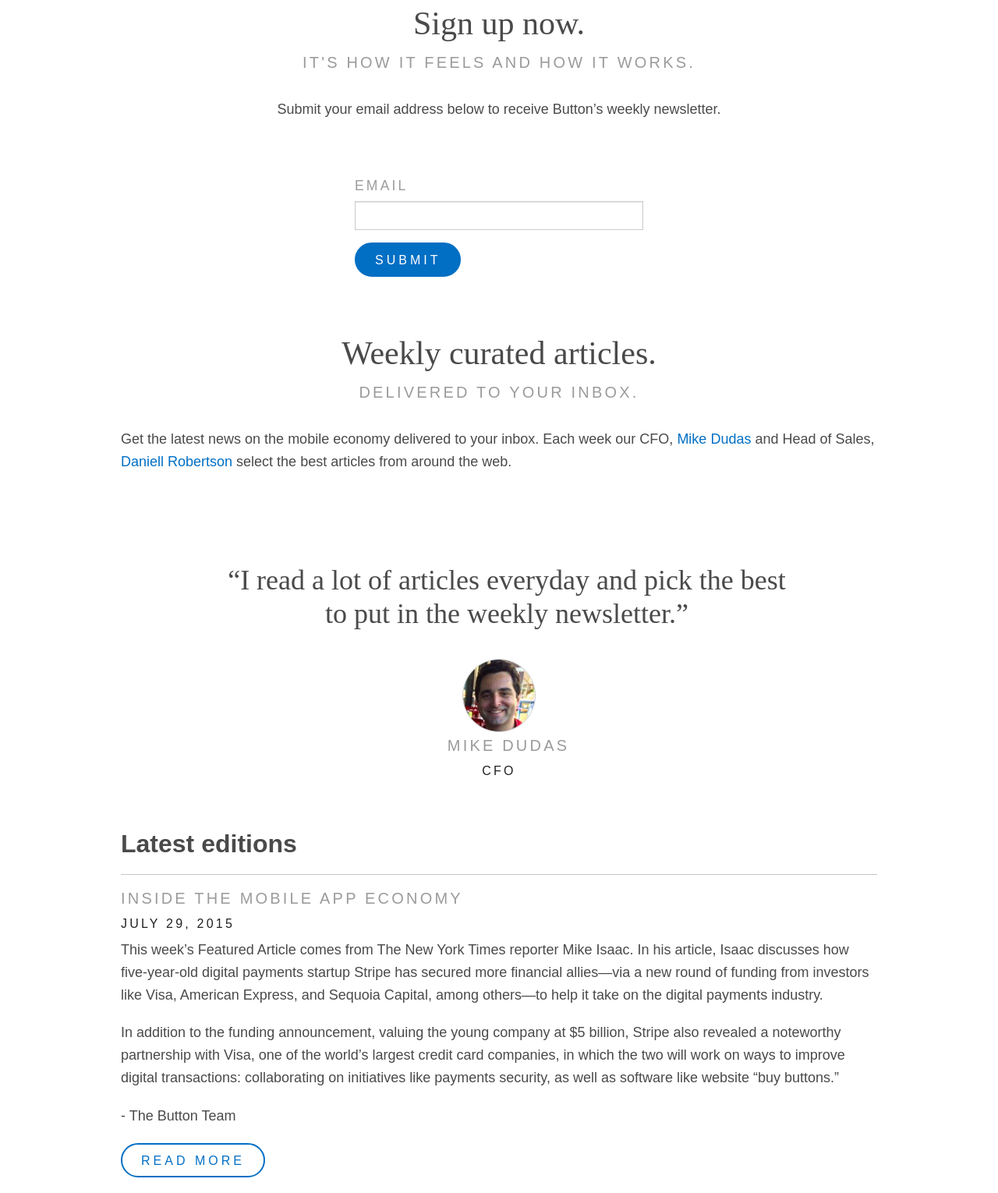
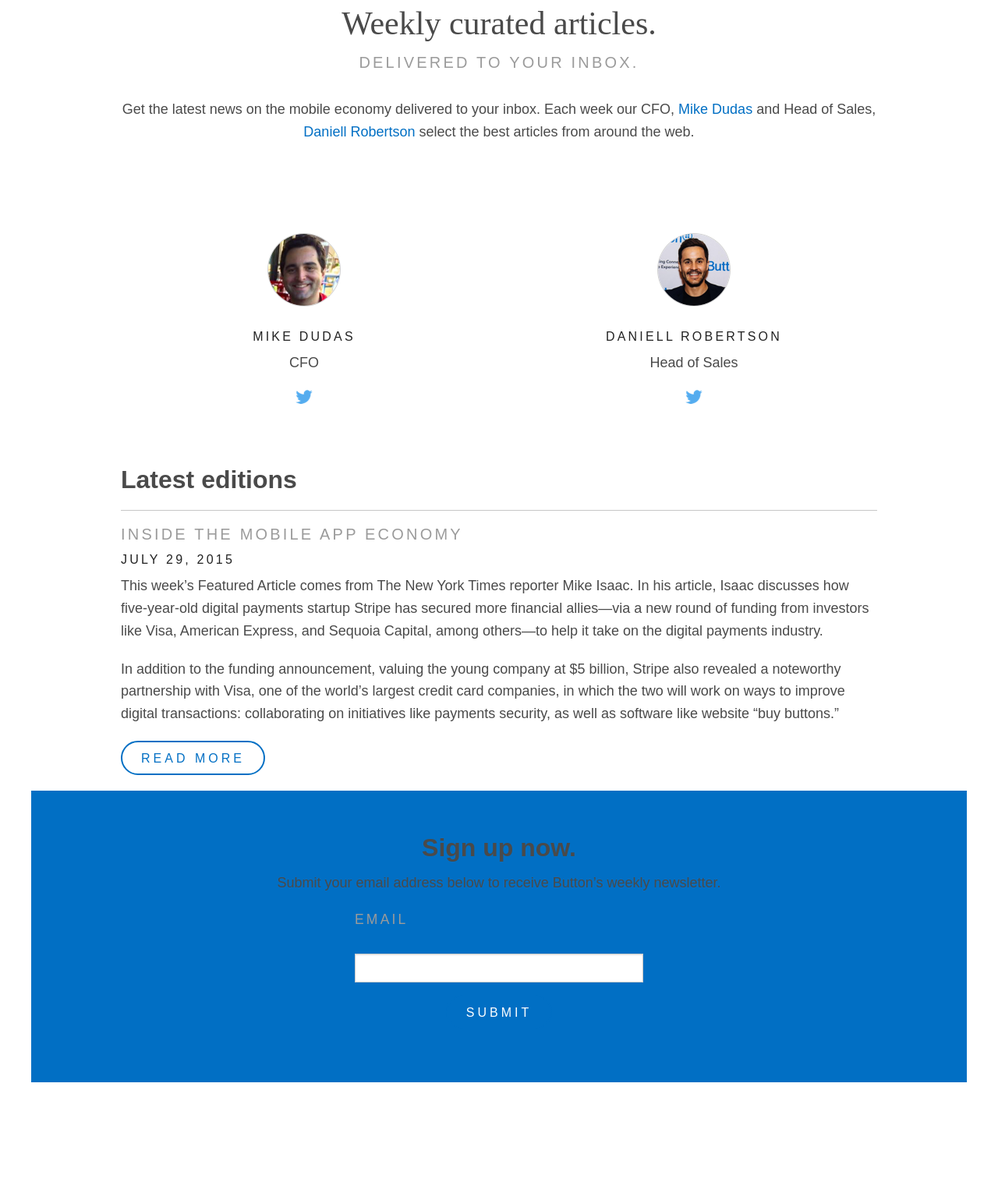
Before and after one commit to nellem23/v3-templates, a plain HTML site: page newsletter.html in a window 1280 px wide. Shown: the part 48-1578 px from the top of the page at 78% size. After the commit the page ends 1436 px from the top, so only its background shows below. Drawn offline with Linux system fonts and the light colour scheme.

Commit message:
Add styles

```diff
--- a/css/style.css
+++ b/css/style.css
@@ -219,3 +219,7 @@ label.error {
     margin-bottom: 1em;
     margin-top: 1em;
 }
+
+.button-blue-cta {
+    background-color: #016FC4;
+}
--- a/css/styleguide.css
+++ b/css/styleguide.css
@@ -15,7 +15,7 @@ img {
   user-drag: none;
 }
 
-.img-center {
+.object-center {
   display: block;
   margin-left: auto;
   margin-right: auto;
--- a/newsletter.html
+++ b/newsletter.html
@@ -13,31 +13,23 @@
     <body>
         <div class="row template-thirteen">
             <div class="small-12 medium-10 small-centered columns text-center">
-                <h2 class="text-center">Sign up now.</h2>
-                <h4 class="text-center">It's how it feels and how it works.</h4>
-                <p>Submit your email address below to receive Button’s weekly newsletter.</p>
-            </div>
-        </div>
-        <div class="row">
-            <div class="large-4 medium-6 small-centered columns">
-                <label for="email"><h4>Email</h4></label>
-                <input id="email" type="email" name="email" required>
-                <button class="button primary-button">Submit</button>
-            </div>
-        </div>
-        <div class="row template-thirteen">
-            <div class="small-12 medium-10 small-centered columns">
-              <h2 class="text-center">Weekly curated articles.</h2>
-              <h4 class="text-center">Delivered to your inbox.</h4>
+              <h2>Weekly curated articles.</h2>
+              <h4>Delivered to your inbox.</h4>
                 <p>Get the latest news on the mobile economy delivered to your inbox. Each week our CFO, <a href="https://twitter.com/mdudas" target="_blank">Mike Dudas</a> and Head of Sales, <a href="https://twitter.com/doubleldaniell" target="_blank">Daniell Robertson</a> select the best articles from around the web.</p>
             </div>
         </div>
-        <div class="row template-sixteen">
-            <div class="small-12 medium-8 small-centered end columns text-center">
-                <p class="quote">“I read a lot of articles everyday and pick the best to put in the weekly newsletter.”</p>
+        <div class="row template-six">
+            <div class="small-12 medium-5 medium-offset-1 columns text-center">
                 <img class="img-center" alt="Mike Dudas" src="img/img_dudas.png" />
-                <h4>Mike Dudas</h4>
-                <h5>CFO</h5>
+                <h5>Mike Dudas</h5>
+                <p>CFO</p>
+                <a href="https://twitter.com/mdudas" target="_blank"><img class="img-center" alt="Mike Dudas Twitter" src="img/ic_twitter.png" /></a>
+            </div>
+            <div class="small-12 medium-5 columns end text-center">
+                <img class="img-center" alt="Daniell Robertson" src="img/img_daniell.png" />
+                <h5>Daniell Robertson</h5>
+                <p>Head of Sales</p>
+                <a href="https://twitter.com/doubleldaniell" target="_blank"><img class="img-center" alt="Daniell Robertson Twitter" src="img/ic_twitter.png" /></a>
             </div>
         </div>
         <div class="row">
@@ -48,8 +40,18 @@
                     <h5>July 29, 2015</h5>
                         <p>This week’s Featured Article comes from The New York Times reporter Mike Isaac. In his article, Isaac discusses how five-year-old digital payments startup Stripe has secured more financial allies—via a new round of funding from investors like Visa, American Express, and Sequoia Capital, among others—to help it take on the digital payments industry. </p>
                         <p>In addition to the funding announcement, valuing the young company at $5 billion, Stripe also revealed a noteworthy partnership with Visa, one of the world’s largest credit card companies, in which the two will work on ways to improve digital transactions: collaborating on initiatives like payments security, as well as software like website “buy buttons.”</p>
-                        <p>- The Button Team</p>
-                <button class="button secondary-button">Read More</button>
+                <button class="button secondary-button" onclick="location.href='https://www.usebutton.com/newsletter/20'">Read More</button>
+            </div>
+        </div>
+        <div class="row template-thirteen button-blue-cta">
+            <div class="small-12 medium-10 small-centered columns text-center">
+                <h3>Sign up now.</h3>
+                <p>Submit your email address below to receive Button’s weekly newsletter.</p>
+            </div>
+            <div class="large-4 medium-6 small-centered columns">
+                <label for="email"><h4>Email</h4></label>
+                <input id="email" type="email" name="email" required>
+                <button class="button primary-button object-center">Submit</button>
             </div>
         </div>
     </body>
```
Also changed, not shown: contact.html (+4 -4 lines), img/ic_twitter.png (added), img/ic_twitter@2x.png (added), img/img_daniell.jpg (added), img/img_daniell.png (added).
